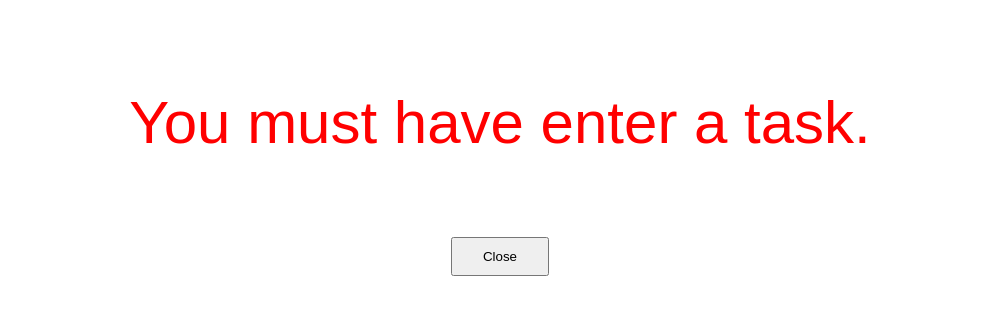
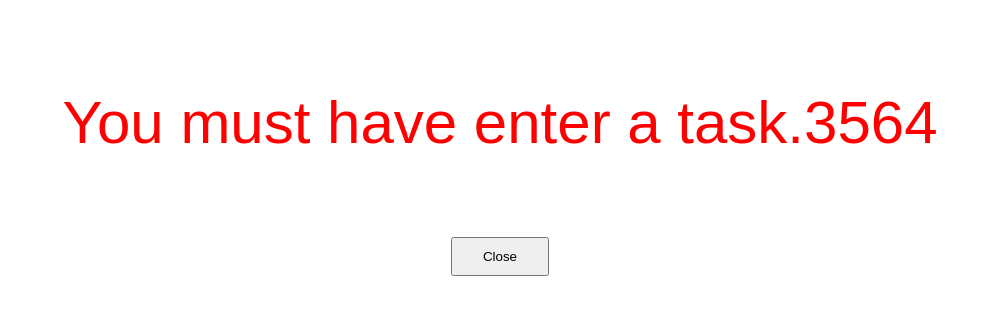
Before and after one commit to mathieu-Glt/ProjectElectronjs, an Electron app: page modal.html in a window 1000 px wide. Drawn offline with Linux system fonts and the light colour scheme.

Commit message:
Modicifcation test

```diff
--- a/modal.html
+++ b/modal.html
@@ -21,7 +21,7 @@
     </style>
 </head>
 <body>
-    <div class="error"><p>You must have enter a task.</p></div>
+    <div class="error"><p>You must have enter a task.3564</p></div>
     <button onclick="window.close()">Close</button>
 </body>
 </html>
```
